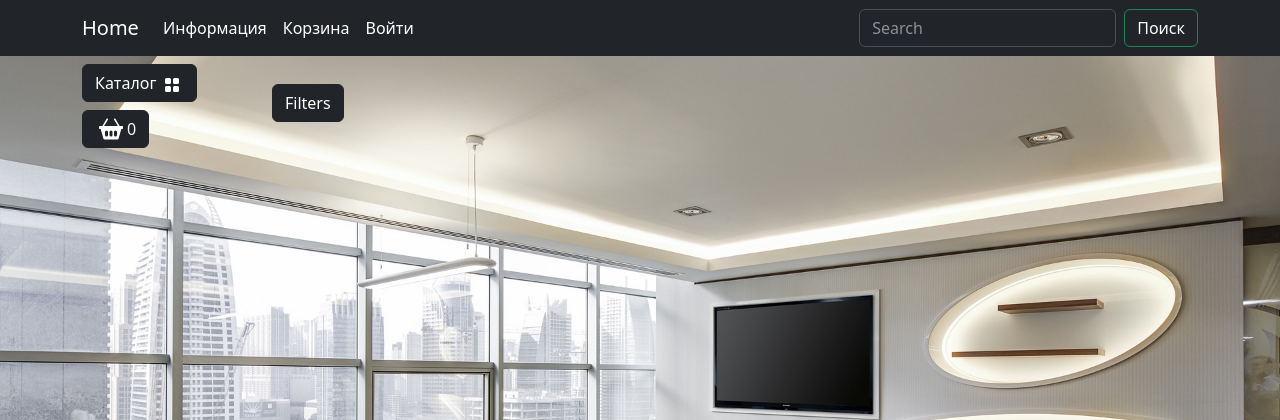
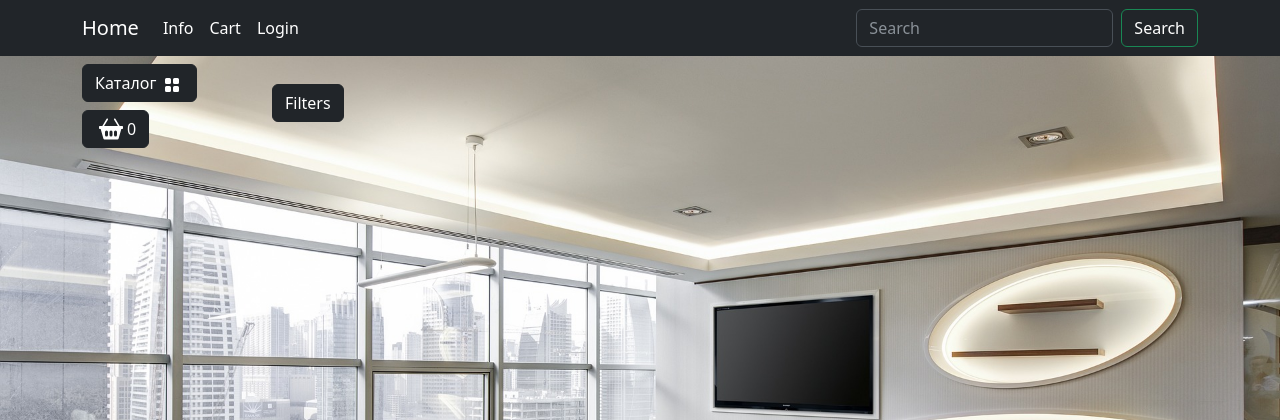
Before and after one commit to TaniIlves/edushop, a Django app: page /catalog/search/ in a window 1280 px wide. Shown: the top 420 px of the page. Run offline with Django 4.2, Linux system fonts and the light colour scheme; data comes from the database, SQL or seed files in the repository; data that the repository does not hold is empty; some libraries are stand-ins or nearby versions.

Commit message:
Refactor code

```diff
--- a/templates/base.html
+++ b/templates/base.html
@@ -9,7 +9,7 @@
   <meta name="viewport" content="width=device-width, initial-scale=1.0">
   <link rel="stylesheet" href="{% static "css/bootstrap/bootstrap.min.css" %}">
   <link rel="stylesheet" href="{% static "css/my_css.css" %}">
-  <!-- Стиль footer-a для главной страницы -->
+  <!-- Footer style for the main page -->
   {% block css %}
   {% endblock %}
   <!-- Favicons for different platforms -->
@@ -32,48 +32,47 @@
       </button>
       <div class="collapse navbar-collapse" id="navbarSupportedContent">
         <ul class="navbar-nav me-auto mb-2 mb-lg-0">
-          <li class="nav-item dropdown ">
-            <a class="nav-link dropdown-toggle text-white" href="#" role="button"
-               data-bs-toggle="dropdown" aria-expanded="false">
-              Информация
+          <li class="nav-item dropdown">
+            <a class="nav-link dropdown-toggle text-white" href="#" role="button" data-bs-toggle="dropdown"
+               aria-expanded="false">
+              Info
             </a>
             <ul class="dropdown-menu">
-              <li><a class="dropdown-item text-white" href="#">Доставка и оплата</a></li>
-              <li><a class="dropdown-item text-white" href="#">Контактная информация</a></li>
-              <li><a class="dropdown-item text-white" href="{% url "main:about" %}">Про нас</a></li>
+              <li><a class="dropdown-item text-white" href="#">Shipping and payment</a></li>
+              <li><a class="dropdown-item text-white" href="#">Contact Information</a></li>
+              <li><a class="dropdown-item text-white" href="{% url "main:about" %}">About us</a></li>
             </ul>
           </li>
           <li class="nav-item">
-            <a class="nav-link text-white" href="{% url 'user:users_cart' %}">Корзина</a>
+            <a class="nav-link text-white" href="{% url 'user:users_cart' %}">Cart</a>
           </li>
           {% if not user.is_authenticated %}
             <li class="nav-item">
-              <a class="nav-link text-white" href="{% url 'user:login' %}">Войти</a>
+              <a class="nav-link text-white" href="{% url 'user:login' %}">Login</a>
             </li>
           {% else %}
             <li class="nav-item dropdown ">
-              <a class="nav-link dropdown-toggle text-white" href="#" role="button"
-                 data-bs-toggle="dropdown" aria-expanded="false">
-                Мой профиль
+              <a class="nav-link dropdown-toggle text-white" href="#" role="button" data-bs-toggle="dropdown"
+                 aria-expanded="false">
+                User profile
               </a>
               <ul class="dropdown-menu">
-                <li><a class="dropdown-item text-white" href="{% url 'user:users_cart' %}">Корзина</a></li>
-                <li><a class="dropdown-item text-white" href="{% url 'user:profile' %}">Личный кабинет</a>
-                </li>
+                <li><a class="dropdown-item text-white" href="{% url 'user:users_cart' %}">Cart</a></li>
+                <li><a class="dropdown-item text-white" href="{% url 'user:profile' %}">User info</a></li>
                 {% if not user.is_admin or user.is_stuff %}
-                  <li><a class="dropdown-item text-white" href="{% url "admin:index" %}">Админ панель</a></li>
+                  <li><a class="dropdown-item text-white" href="{% url "admin:index" %}">Admin panel</a></li>
                 {% endif %}
                 <li>
                   <hr class="dropdown-divider">
                 </li>
-                <li><a class="dropdown-item text-white" href="{% url 'user:logout' %}">Выйти</a></li>
+                <li><a class="dropdown-item text-white" href="{% url 'user:logout' %}">Logout</a></li>
               </ul>
             </li>
           {% endif %}
         </ul>
         <form class="d-flex" role="search" action="{% url 'catalog:search' %}" method="get">
           <input class="form-control me-2" type="search" name="q" placeholder="Search" aria-label="Search">
-          <button class="btn btn-outline-success text-white" type="submit">Поиск</button>
+          <button class="btn btn-outline-success text-white" type="submit">Search</button>
         </form>
       </div>
     </div>
@@ -81,38 +80,38 @@
 </header>
 <section>
   <div class="container">
-    <!-- Каталог и корзина с фиксированным расположением на странице -->
+    <!-- Catalog and cart with a fixed location on the page -->
     <div class="row mt-1 position-fixed z-3">
-      <!-- Каталог -->
+      <!-- Product list -->
       <div class="dropdown mb-2">
         <button class="btn btn-secondary dropdown-toggle btn-dark" type="button" data-bs-toggle="dropdown"
                 aria-expanded="false">
           Каталог
-          <img class="mx-1" src="{% static "icons/grid-fill.svg" %}" alt="Catalog Icon" width="16"
-               height="16">
+          <img class="mx-1" src="{% static "icons/grid-fill.svg" %}" alt="Catalog Icon" width="16" height="16">
         </button>
         <ul class="dropdown-menu bg-dark" data-bs-theme="dark">
           {% tag_categories as categories %}
           {% for category in categories %}
-            <li><a class="dropdown-item text-white"
-                   href="{% url 'catalog:index' category.slug %}">{{ category.name }}</a></li>
+            <li>
+              <a class="dropdown-item text-white" href="{% url 'catalog:index' category.slug %}">{{ category.name }}</a>
+            </li>
           {% endfor %}
         </ul>
       </div>
-      <!-- Значок корзины, вызывает модальное окно -->
+      <!-- Cart icon, opens a modal window -->
       {% block modal_cart %}
       {% endblock %}
-      <!-- Закончилась разметка модального окна -->
+      <!-- Modal window layout end -->
     </div>
   </div>
-  <!-- Контент -->
+  <!-- Content -->
   <div class="container">
     <div class="row mt-1">
       <div class="col-lg-2">
-        <!-- Пустой блок на Ваше усмотрение -->
+        <!-- Empty block at your discretion -->
       </div>
       <div class="col-lg-10">
-        <!-- Контент на странице -->
+        <!-- Content on the page -->
         {% include 'includes/notifications.html' %}
 
         {% block content %}
```
